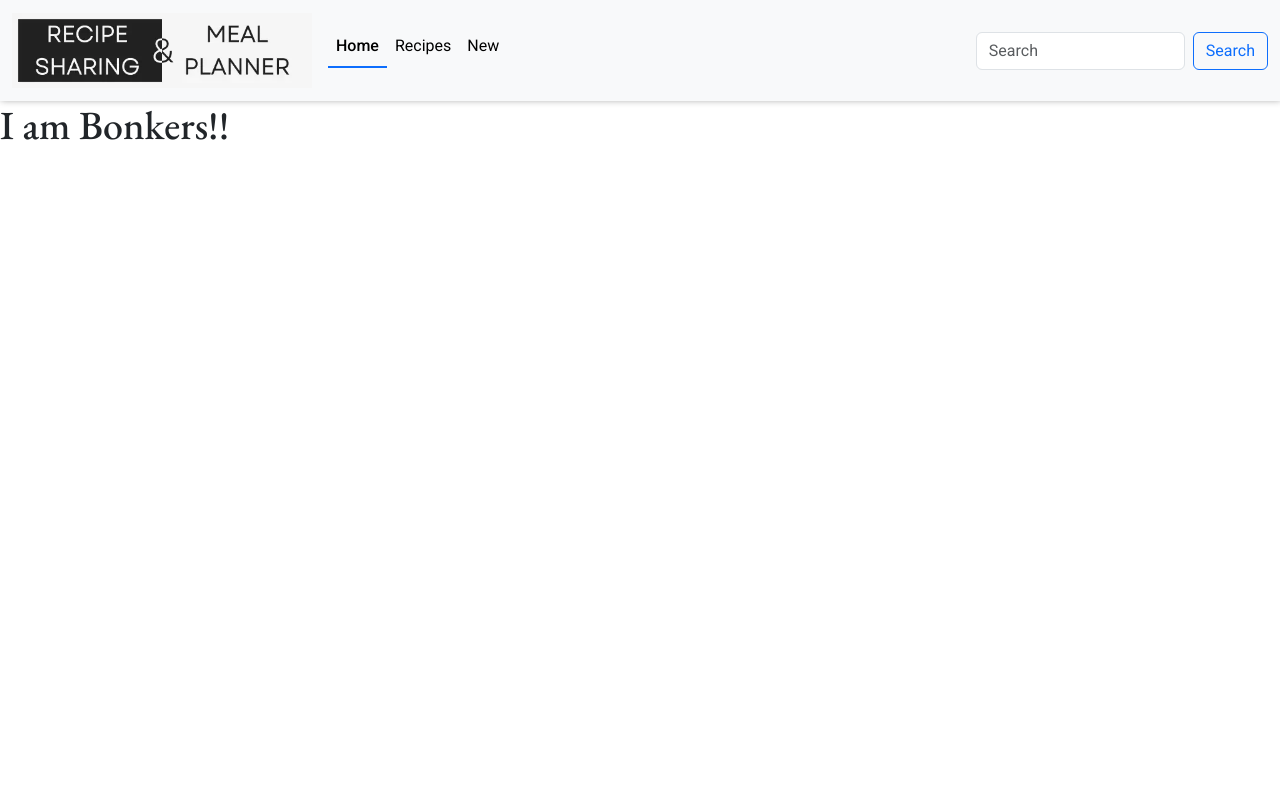
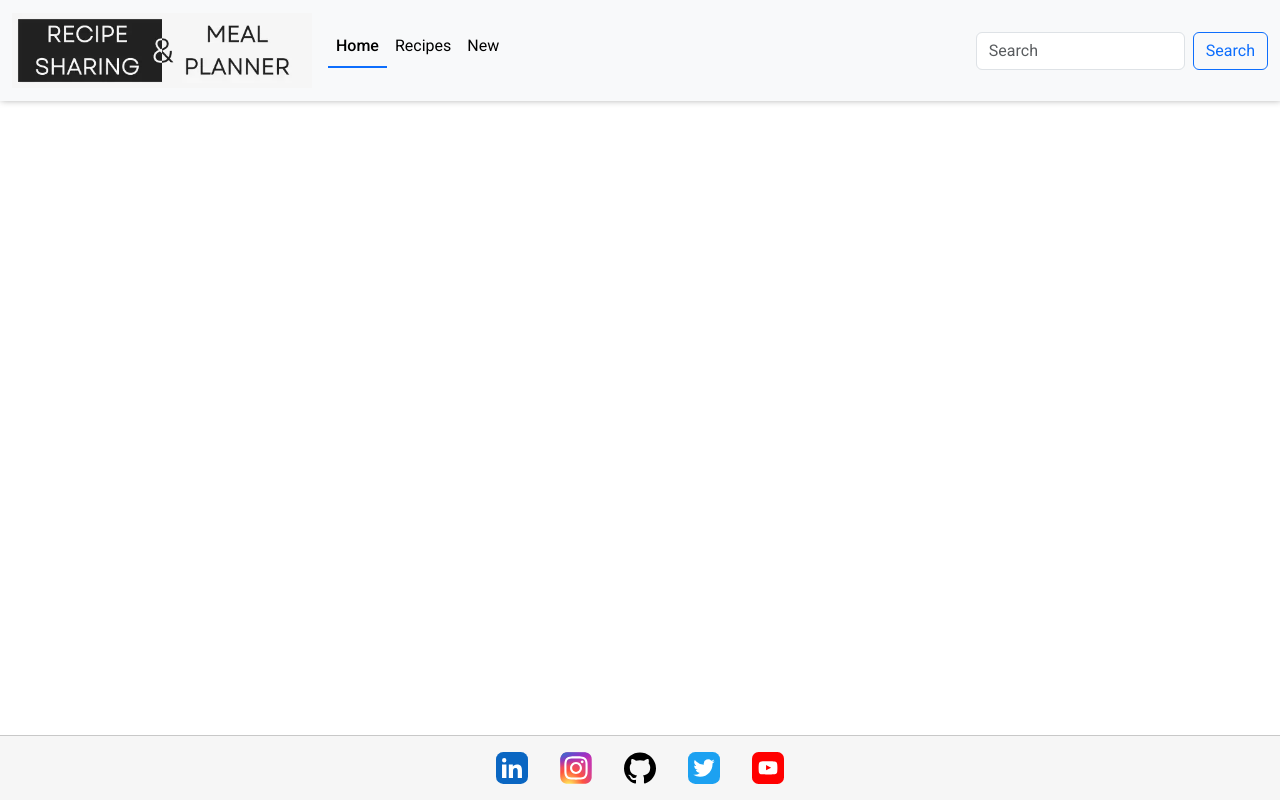
Before and after one commit to ciarangriffin93/recipe-2024, a Django app: page / in a window 1280 px wide. Run offline with Django 4.2, Linux system fonts and the light colour scheme; some libraries are stand-ins or nearby versions.

Commit message:
Creating the Footer

```diff
--- a/main/settings.py
+++ b/main/settings.py
@@ -28,7 +28,6 @@ SECRET_KEY = 'django-insecure-%b!-bqwz1f2lt6ov_0uk1)2+$zj3_9u+r_k@nggsr@=c_k(xjf
 
 # SECURITY WARNING: don't run with debug turned on in production!
 DEBUG = False
-
 ALLOWED_HOSTS = ['8000-ciarangriffi-recipe2024-eduj0ystd05.ws.codeinstitute-ide.net' ,'.herokuapp.com']
 
 
--- a/templates/base.html
+++ b/templates/base.html
@@ -19,7 +19,12 @@
 <body>
     {% include 'includes/header.html' %}
 
-    <h1>I am Bonkers!!</h1>
+    <main>
+        {% block contect %}
+        {% endblock %}
+    </main>
+
+    {% include 'includes/footer.html' %}
 
 </body>
 </html>
--- a/templates/includes/footer.html
+++ b/templates/includes/footer.html
@@ -0,0 +1,20 @@
+{% load static %}
+
+<footer>
+    <!-- Social media icons-->
+    <a href="" target="_blank" rel="noopener" aria-label="Linked - Opens in a new tab">
+        <img src="{% static '/icons/linkedin-app-icon.svg' %}" alt="LinkedIn Icon" class="social-icon">
+    </a>
+    <a href="" target="_blank" rel="noopener" aria-label="Instagram - Opens in new tab">
+        <img src="{% static '/icons/ig-instagram-icon.svg' %}" alt="Instagram Icon" class="social-icon" />
+    </a>
+    <a href="" target="_blank" rel="noopener" aria-label="Github - Opens in new tab">
+        <img src="{% static '/icons/github-icon.svg' %}" alt="Github Icon" class="social-icon" />
+    </a>
+    <a href="" target="_blank" rel="noopener" aria-label="Twitter - Opens in new tab">
+        <img src="{% static '/icons/twitter-app-icon.svg' %}" alt="Twitter Icon" class="social-icon" />
+    </a>
+    <a href="" target="_blank" rel="noopener" aria-label="YouTube - Opens in new tab">
+        <img src="{% static '/icons/youtube-square-color-icon.svg' %}" alt="YouTube Icon" class="social-icon" />
+    </a>
+</footer>
```
Also changed, not shown: static/icons/github-icon.svg (added), static/icons/ig-instagram-icon.svg (added), static/icons/linkedin-app-icon.svg (added), static/icons/no-photography-icon.svg (added), static/icons/twitter-app-icon.svg (added), static/icons/youtube-square-color-icon.svg (added).
